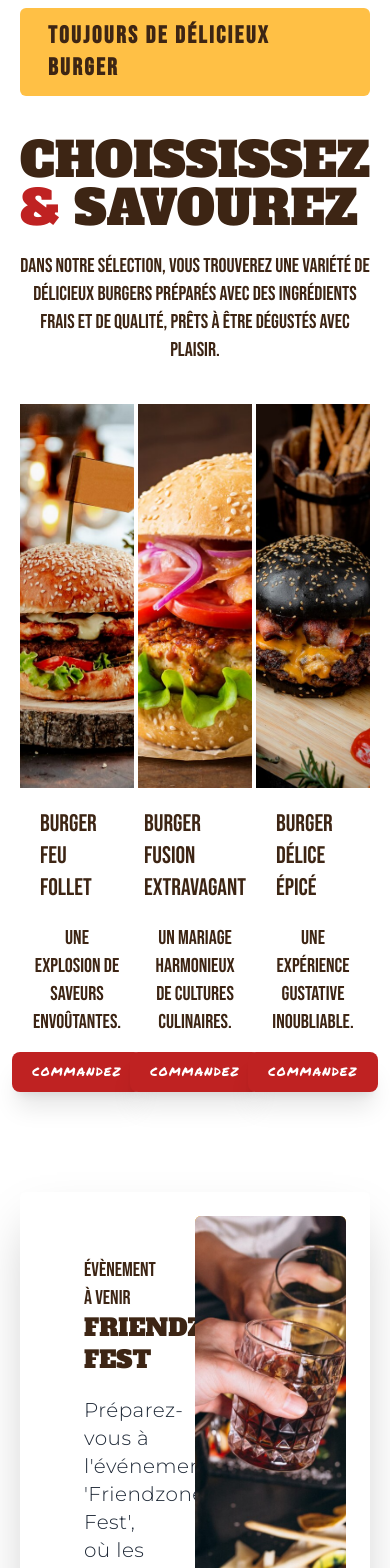
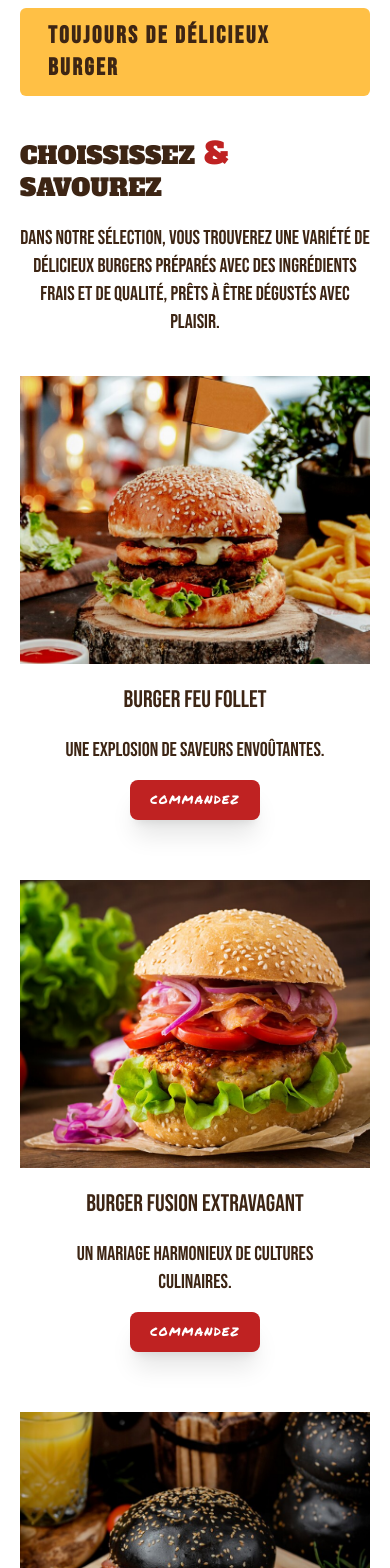
Before and after one commit to claireholmaert/Burger, a React (Vite) app in the folder burger/: page / in a window 390 px wide. Shown: the part 960-2528 px from the top of the page. Built offline with nearby package versions, Linux system fonts and the light colour scheme.

Commit message:
products responsive

```diff
--- a/burger/src/components/elements/DisplayTitles/Heading.jsx
+++ b/burger/src/components/elements/DisplayTitles/Heading.jsx
@@ -73,7 +73,7 @@ function Heading(props) {
     default:
         return (
             <div className={`flex ${align}`}>
-                <h2 className={`${theme === "marron" ? "text-5xl" : "text-3xl"} ${classDefault} ${font} ${color} ${className}`}>
+                <h2 className={`${theme === "marron" ? "text-2xl lg:text-5xl" : "text-3xl"} ${classDefault} ${font} ${color} ${className}`}>
                     {children}
                 </h2>
             </div>
--- a/burger/src/components/marketing/sections/Products.jsx
+++ b/burger/src/components/marketing/sections/Products.jsx
@@ -17,16 +17,16 @@ function Products() {
       </HeadingTitles>
       <Heading variant="h2" theme="marron" alignement="center" className="my-5">
         Choississez
-        <span className="text-5xl text-red"> & </span>
+        <span className="text-3xl lg:text-5xl text-red"> & </span>
          savourez
       </Heading>
       <p className="text-center">
       Dans notre sélection, vous trouverez une variété de délicieux burgers préparés avec des ingrédients frais et de qualité, prêts à être dégustés avec plaisir.
       </p>
 
-      <div className="grid grid-cols-3 gap-x-1 mb-20 mt-10">
+      <div className="grid lg:grid-cols-3 gap-x-1 mb-20 mt-10">
         <div className="w-full h-full">
-            <div className="relative w-full h-96">
+            <div className="relative w-full md:w-2/3 lg:w-full h-72 mx-auto">
             <img src={Image1} className="bg-yellow absolute top-0 left-0 w-full h-full object-cover z-0" alt="" />
             </div>
             <div className="flex flex-col items-center px-5 pb-5">
@@ -36,14 +36,14 @@ function Products() {
             <p className="text-center">
             Une explosion de saveurs envoûtantes.
             </p>
-            <Button className="font-button tracking-widest" color="red">
+            <Button className="font-button tracking-widest mb-10 lg:mb-0" color="red">
                 Commandez
             </Button>
             </div>
 
         </div>
         <div className="w-full h-full">
-            <div className="relative w-full h-96">
+            <div className="relative w-full md:w-2/3 lg:w-full h-72 mx-auto">
             <img src={Image2} className="bg-yellow absolute top-0 left-0 w-full h-full object-cover z-0" alt="" />
             </div>
             <div className="flex flex-col items-center px-5 pb-5">
@@ -53,14 +53,14 @@ function Products() {
             <p className="text-center">
             Un mariage harmonieux de cultures culinaires.
             </p>
-            <Button className="font-button tracking-widest" color="red">
+            <Button className="font-button tracking-widest mb-10 lg:mb-0" color="red">
                 Commandez
             </Button>
             </div>
 
         </div>
         <div className="w-full h-full">
-            <div className="relative w-full h-96">
+            <div className="relative w-full md:w-2/3 lg:w-full h-72 mx-auto">
             <img src={Image3} className="bg-yellow absolute top-0 left-0 w-full h-full object-cover z-0" alt="" />
             </div>
             <div className="flex flex-col items-center px-5 pb-5">
@@ -70,7 +70,7 @@ function Products() {
             <p className="text-center">
             Une expérience gustative inoubliable.
             </p>
-            <Button className="font-button tracking-widest" color="red">
+            <Button className="font-button tracking-widest mb-10 lg:mb-0" color="red">
                 Commandez
             </Button>
             </div>
```
